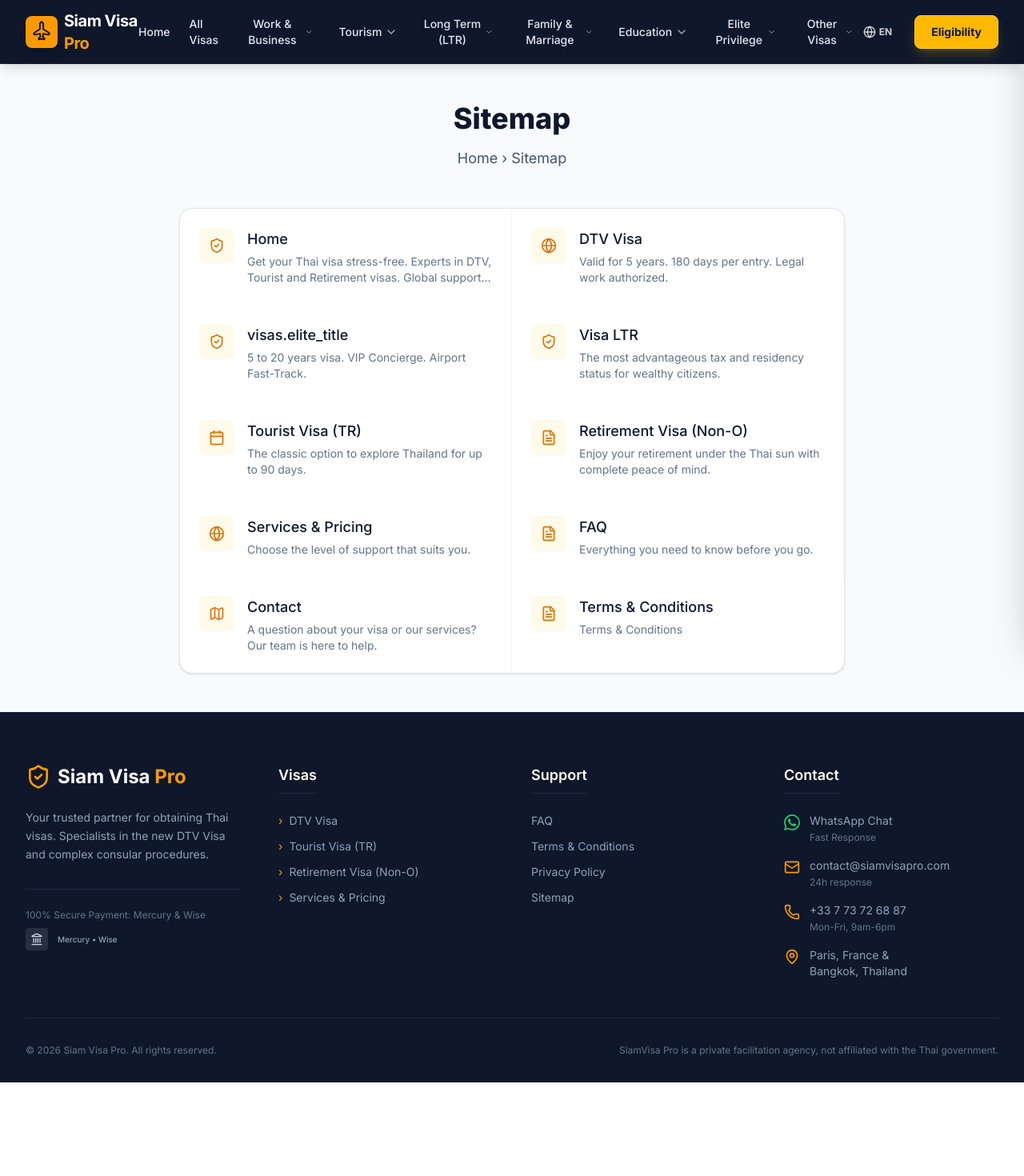
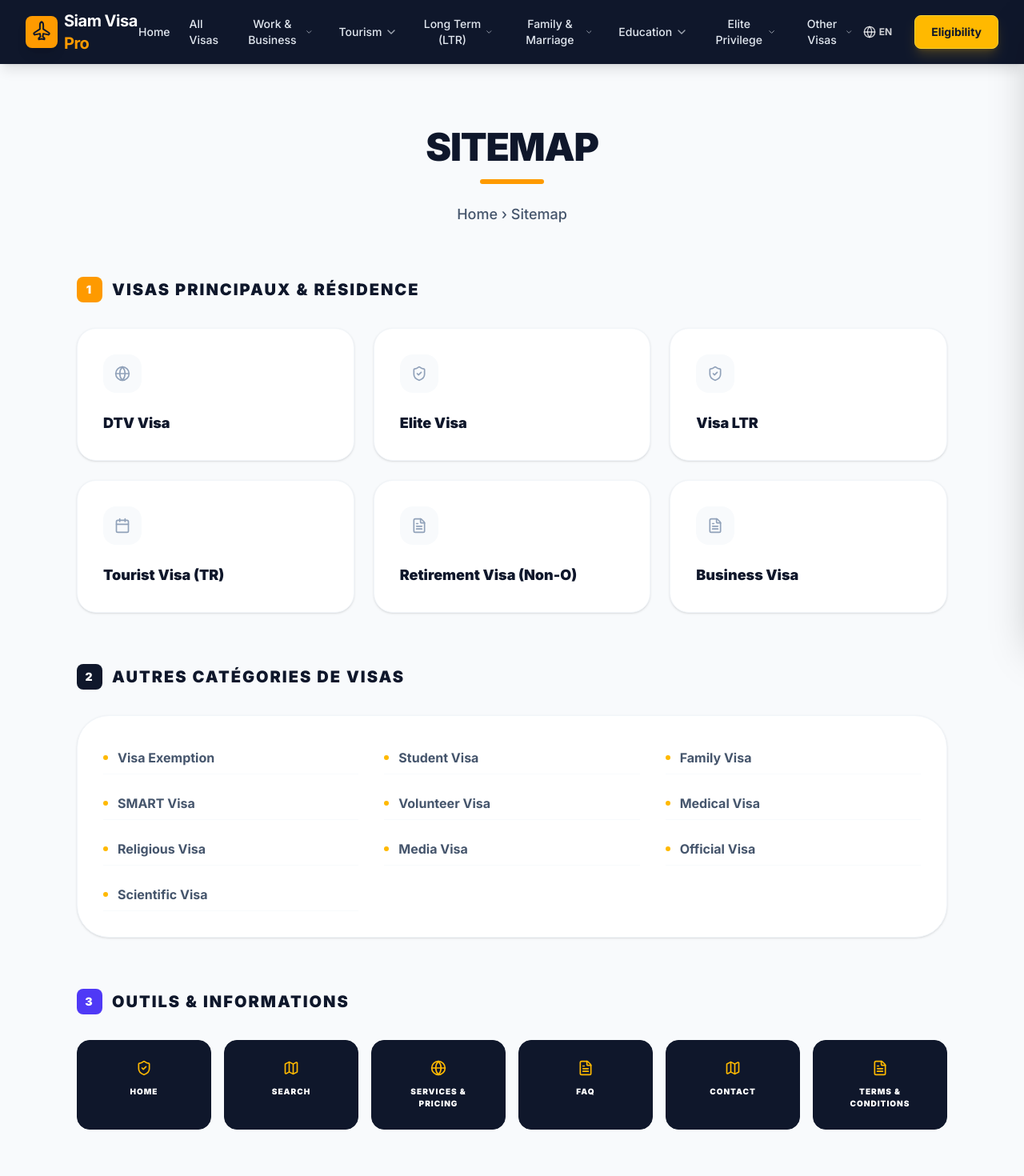
Before and after one commit to pulsession-bit/siamvia-pro, a Next.js app: page /en/sitemap in a window 1280 px wide. Shown: the top 1470 px of the page at 80% size. Before the commit the page ends 1353 px from the top, so only its background shows below. Built offline with nearby package versions, Linux system fonts and the light colour scheme.

Commit message:
chore: update sitemap and visual site map with new visa categories

```diff
--- a/src/app/[lang]/sitemap/page.tsx
+++ b/src/app/[lang]/sitemap/page.tsx
@@ -11,55 +11,121 @@ export default function SitemapPage() {
     const { t } = useLanguage();
     const langPath = useLangPath();
 
-    const links: { title: string; href: string; icon: React.ReactNode; desc: string }[] = [
-        { title: t('nav.home'), href: langPath(''), icon: <ShieldCheck className="w-5 h-5" />, desc: t('meta.description') },
-        { title: t('nav.dtv'), href: langPath('dtv'), icon: <Globe className="w-5 h-5" />, desc: t('dtv_page.hero_subtitle') },
-        { title: t('visas.elite_title'), href: langPath('elite-visa'), icon: <ShieldCheck className="w-5 h-5" />, desc: t('elite_page.hero_subtitle') },
-        { title: t('nav.ltr'), href: langPath('ltr'), icon: <ShieldCheck className="w-5 h-5" />, desc: t('ltr_page.subtitle') },
-        { title: t('nav.tourist'), href: langPath('tourist-visa'), icon: <Calendar className="w-5 h-5" />, desc: t('tourist_visa_page.hero_subtitle') },
-        { title: t('nav.retirement'), href: langPath('retirement-visa'), icon: <FileText className="w-5 h-5" />, desc: t('retirement_visa_page.hero_subtitle') },
-        { title: t('nav.services'), href: langPath('services'), icon: <Globe className="w-5 h-5" />, desc: t('services_page.hero_subtitle') },
-        { title: t('nav.faq'), href: langPath('faq'), icon: <FileText className="w-5 h-5" />, desc: t('faq_page.subtitle') },
-        { title: t('nav.contact'), href: langPath('contact'), icon: <Map className="w-5 h-5" />, desc: t('contact_page.subtitle') },
-        { title: t('footer.legal'), href: langPath('terms'), icon: <FileText className="w-5 h-5" />, desc: t('terms_page.title') },
+    const mainVisas = [
+        { title: t('nav.dtv'), href: langPath('dtv'), icon: <Globe className="w-5 h-5" />, key: 'dtv' },
+        { title: t('nav.elite'), href: langPath('elite-visa'), icon: <ShieldCheck className="w-5 h-5" />, key: 'elite' },
+        { title: t('nav.ltr'), href: langPath('ltr'), icon: <ShieldCheck className="w-5 h-5" />, key: 'ltr' },
+        { title: t('nav.tourist'), href: langPath('tourist-visa'), icon: <Calendar className="w-5 h-5" />, key: 'tourist' },
+        { title: t('nav.retirement'), href: langPath('retirement-visa'), icon: <FileText className="w-5 h-5" />, key: 'retirement' },
+        { title: t('nav.business'), href: langPath('business-visa'), icon: <FileText className="w-5 h-5" />, key: 'business' },
+    ];
+
+    const otherVisas = [
+        { title: t('nav.exemption'), href: langPath('exemption-visa'), key: 'exemption' },
+        { title: t('nav.student'), href: langPath('student-visa'), key: 'student' },
+        { title: t('nav.family'), href: langPath('family-visa'), key: 'family' },
+        { title: t('nav.smart'), href: langPath('smart-visa'), key: 'smart' },
+        { title: t('nav.volunteer'), href: langPath('volunteer-visa'), key: 'volunteer' },
+        { title: t('nav.medical'), href: langPath('medical-visa'), key: 'medical' },
+        { title: t('nav.religious'), href: langPath('religious-visa'), key: 'religious' },
+        { title: t('nav.media'), href: langPath('media-visa'), key: 'media' },
+        { title: t('nav.official'), href: langPath('official-visa'), key: 'official' },
+        { title: t('nav.scientific'), href: langPath('scientific-visa'), key: 'scientific' },
+    ];
+
+    const tools = [
+        { title: t('nav.home'), href: langPath(''), icon: <ShieldCheck className="w-5 h-5" /> },
+        { title: t('nav.search'), href: langPath('search'), icon: <Map className="w-5 h-5" /> },
+        { title: t('nav.services'), href: langPath('services'), icon: <Globe className="w-5 h-5" /> },
+        { title: t('nav.faq'), href: langPath('faq'), icon: <FileText className="w-5 h-5" /> },
+        { title: t('nav.contact'), href: langPath('contact'), icon: <Map className="w-5 h-5" /> },
+        { title: t('footer.legal'), href: langPath('terms'), icon: <FileText className="w-5 h-5" /> },
     ];
 
     return (
-        <div className="bg-slate-50 min-h-screen py-12">
-            <div className="max-w-4xl mx-auto px-4 sm:px-6 lg:px-8">
-                <div className="text-center mb-12">
-                    <h1 className="text-3xl font-extrabold text-slate-900 sm:text-4xl">
+        <div className="bg-slate-50 min-h-screen py-20">
+            <div className="max-w-6xl mx-auto px-4 sm:px-6 lg:px-8">
+                <div className="text-center mb-16">
+                    <h1 className="text-4xl font-black text-slate-900 sm:text-5xl uppercase tracking-tight mb-4">
                         {t('footer.sitemap')}
                     </h1>
-                    <p className="mt-4 text-lg text-slate-600">
+                    <div className="w-20 h-1.5 bg-amber-500 mx-auto rounded-full mb-6"></div>
+                    <p className="text-lg text-slate-600 font-medium">
                         {t('nav.home')} &rsaquo; {t('footer.sitemap')}
                     </p>
                 </div>
 
-                <div className="bg-white rounded-2xl shadow-sm border border-slate-200 overflow-hidden">
-                    <div className="grid grid-cols-1 md:grid-cols-2 lg:grid-cols-2 divide-y md:divide-y-0 md:divide-x border-slate-200">
-                        {links.map((link, idx) => (
+                <div className="space-y-16">
+                    {/* Main Visas section */}
+                    <section>
+                        <h2 className="text-xl font-black text-slate-900 uppercase tracking-widest mb-8 flex items-center gap-3">
+                            <span className="w-8 h-8 rounded-lg bg-amber-500 text-white flex items-center justify-center text-sm">1</span>
+                            Visas Principaux & Résidence
+                        </h2>
+                        <div className="grid grid-cols-1 md:grid-cols-2 lg:grid-cols-3 gap-6">
+                            {mainVisas.map((link, idx) => (
                                 <Link
                                     key={idx}
                                     href={link.href}
-                                className="group p-6 hover:bg-slate-50 transition-colors flex items-start space-x-4 border-b border-slate-100 last:border-b-0 md:border-b-0"
+                                    className="group p-8 bg-white rounded-3xl border border-slate-100 shadow-sm hover:shadow-xl hover:shadow-slate-200/50 transition-all flex flex-col"
                                 >
-                                <div className="flex-shrink-0 p-3 bg-amber-50 text-amber-600 rounded-lg group-hover:bg-amber-100 transition-colors">
+                                    <div className="mb-6 w-12 h-12 bg-slate-50 text-slate-400 rounded-2xl flex items-center justify-center group-hover:bg-amber-500 group-hover:text-white transition-all">
                                         {link.icon}
                                     </div>
-                                <div>
-                                    <h3 className="text-lg font-medium text-slate-900 group-hover:text-amber-600 transition-colors">
+                                    <h3 className="text-lg font-black text-slate-900 group-hover:text-amber-600 transition-colors">
                                         {link.title}
                                     </h3>
-                                    <p className="mt-1 text-sm text-slate-500 line-clamp-2">
-                                        {link.desc}
-                                    </p>
+                                </Link>
+                            ))}
                         </div>
+                    </section>
+
+                    {/* Other Visas categories */}
+                    <section>
+                        <h2 className="text-xl font-black text-slate-900 uppercase tracking-widest mb-8 flex items-center gap-3">
+                            <span className="w-8 h-8 rounded-lg bg-slate-900 text-white flex items-center justify-center text-sm">2</span>
+                            Autres Catégories de Visas
+                        </h2>
+                        <div className="bg-white rounded-[2.5rem] border border-slate-100 p-8 shadow-sm">
+                            <div className="grid grid-cols-1 sm:grid-cols-2 lg:grid-cols-3 gap-y-4 gap-x-8">
+                                {otherVisas.map((link, idx) => (
+                                    <Link
+                                        key={idx}
+                                        href={link.href}
+                                        className="flex items-center gap-3 text-slate-600 hover:text-amber-600 font-bold py-2 transition-colors border-b border-slate-50 hover:border-amber-200"
+                                    >
+                                        <div className="w-1.5 h-1.5 rounded-full bg-amber-400"></div>
+                                        {link.title}
                                     </Link>
                                 ))}
                             </div>
                         </div>
+                    </section>
+
+                    {/* Tools section */}
+                    <section>
+                        <h2 className="text-xl font-black text-slate-900 uppercase tracking-widest mb-8 flex items-center gap-3">
+                            <span className="w-8 h-8 rounded-lg bg-indigo-600 text-white flex items-center justify-center text-sm">3</span>
+                            Outils & Informations
+                        </h2>
+                        <div className="grid grid-cols-2 md:grid-cols-3 lg:grid-cols-6 gap-4">
+                            {tools.map((link, idx) => (
+                                <Link
+                                    key={idx}
+                                    href={link.href}
+                                    className="group p-6 bg-slate-900 rounded-2xl text-white hover:bg-white hover:text-slate-900 border border-slate-900 transition-all text-center flex flex-col items-center gap-3"
+                                >
+                                    <div className="text-amber-400 group-hover:text-amber-600">
+                                        {link.icon}
+                                    </div>
+                                    <span className="text-[10px] font-black uppercase tracking-widest">{link.title}</span>
+                                </Link>
+                            ))}
+                        </div>
+                    </section>
                 </div>
             </div>
+        </div>
+
     );
 }
--- a/src/app/sitemap.ts
+++ b/src/app/sitemap.ts
@@ -13,11 +13,23 @@ const pages: PageKey[] = [
     'ltr',
     'visa-run',
     'search',
+    'business-visa',
+    'exemption-visa',
+    'student-visa',
+    'family-visa',
+    'smart-visa',
+    'volunteer-visa',
+    'medical-visa',
+    'religious-visa',
+    'media-visa',
+    'official-visa',
+    'scientific-visa',
     'faq',
     'contact',
     'terms',
     'sitemap'
 ];
+
 
 const languages = ['fr', 'en', 'de', 'es', 'it', 'th', 'ru', 'zh', 'ja', 'ko', 'ar'];
 
```
Lines whose indentation alone changed are shown as unchanged.
